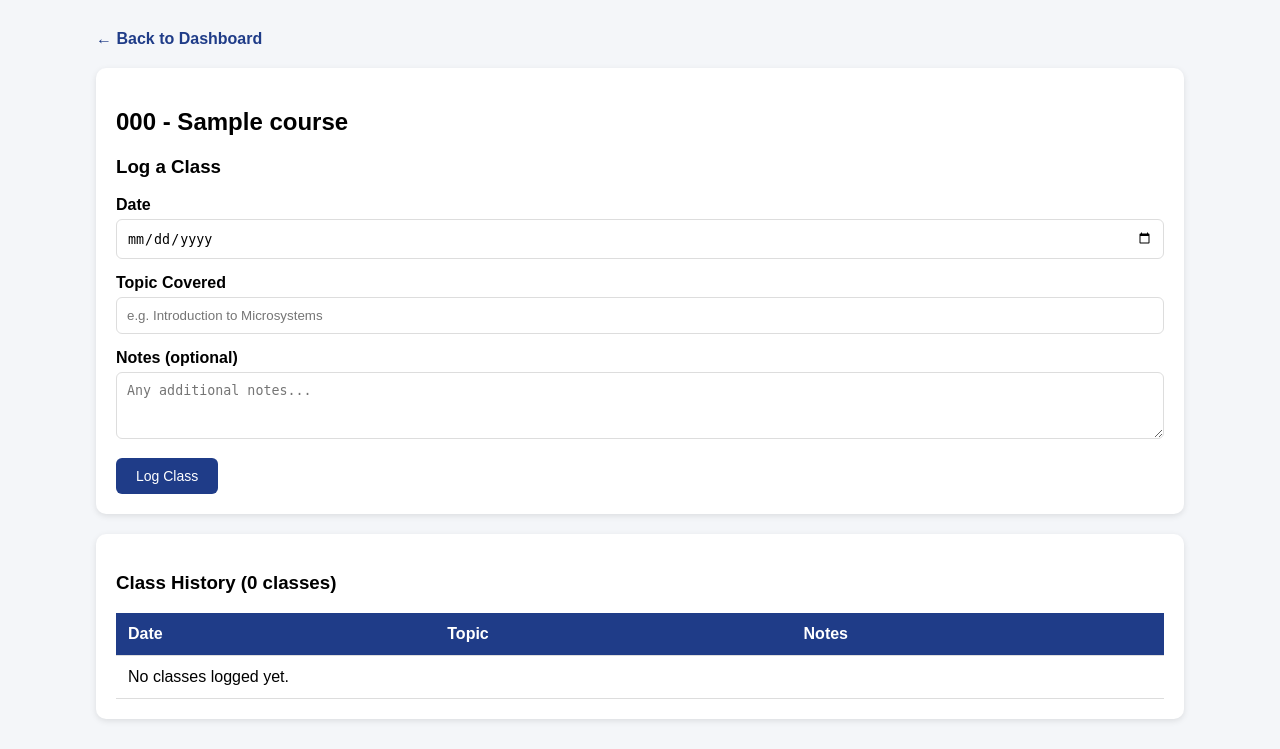
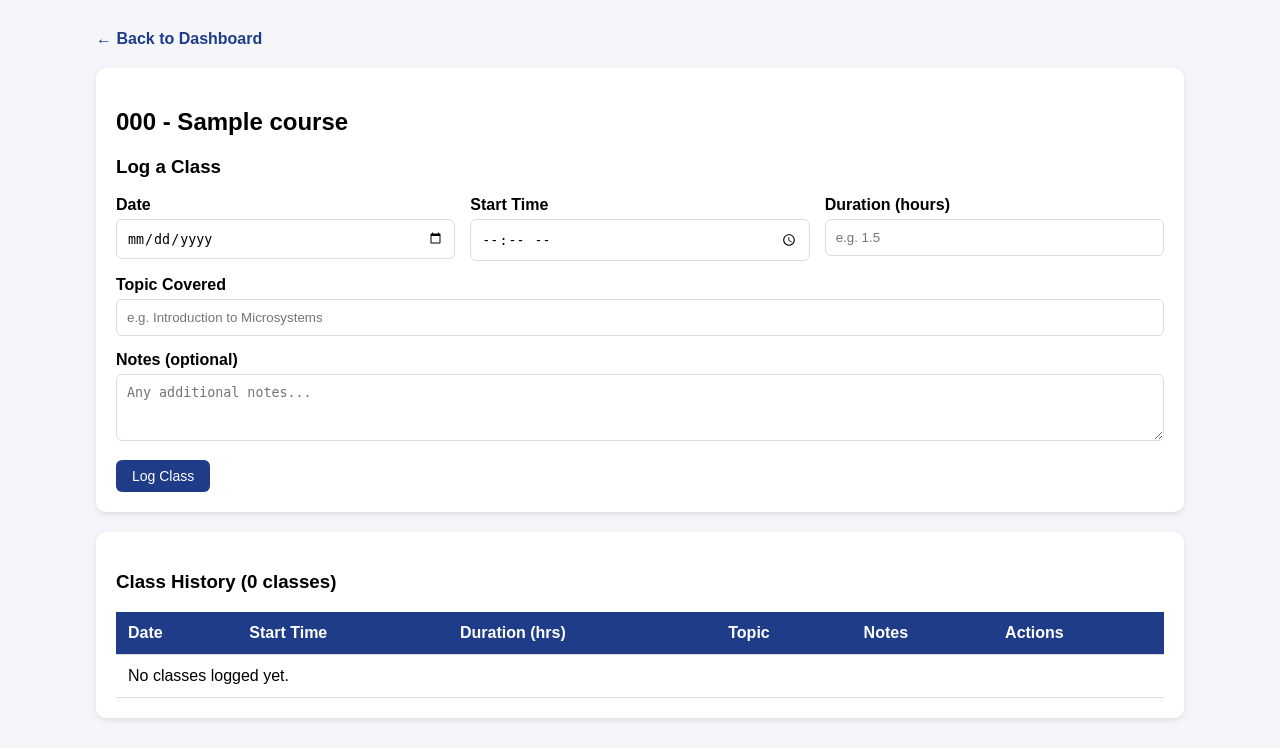
Before and after one commit to Stix084/gradebook-project, a Django app: page /lecturer/course/1/log/ in a window 1280 px wide. Shown: the part 108-857 px from the top of the page. After the commit the page ends 833 px from the top, so only its background shows below. Run offline with Django 5.2, Linux system fonts and the light colour scheme; a user stored in the database is signed in; tables that the repository leaves empty hold one stand-in row (values such as "Sample post"); data that the repository does not hold is empty.

Commit message:
add edit and delete to class log

```diff
--- a/courses/models.py
+++ b/courses/models.py
@@ -82,6 +82,12 @@ class ClassLog(models.Model):
         related_name="class_logs"
     )
     date = models.DateField()
+    start_time = models.TimeField()
+    duration = models.DecimalField(
+        max_digits=4,
+        decimal_places=1,
+        help_text="Duration in hours e.g. 1.5"
+    )
     topic = models.CharField(max_length=200)
     notes = models.TextField(blank=True, null=True)
     logged_at = models.DateTimeField(auto_now_add=True)
--- a/users/templates/lecturer/class_log.html
+++ b/users/templates/lecturer/class_log.html
@@ -15,9 +15,12 @@
         tr:hover { background: #f9f9f9; }
         .back { display: inline-block; margin-bottom: 20px; color: #1f3c88; text-decoration: none; font-weight: bold; }
         input, textarea { width: 100%; padding: 10px; margin-bottom: 15px; border: 1px solid #ddd; border-radius: 6px; box-sizing: border-box; }
-        .btn { background: #1f3c88; color: white; padding: 10px 20px; border: none; border-radius: 6px; cursor: pointer; font-size: 14px; }
-        .btn:hover { opacity: 0.9; }
+        .btn { background: #1f3c88; color: white; padding: 8px 16px; border: none; border-radius: 6px; cursor: pointer; font-size: 14px; }
+        .btn-edit { background: #f0a500; color: white; padding: 6px 12px; border: none; border-radius: 4px; cursor: pointer; }
+        .btn-delete { background: crimson; color: white; padding: 6px 12px; border: none; border-radius: 4px; cursor: pointer; }
+        .btn:hover, .btn-edit:hover, .btn-delete:hover { opacity: 0.9; }
         label { font-weight: bold; display: block; margin-bottom: 5px; }
+        .form-row { display: grid; grid-template-columns: 1fr 1fr 1fr; gap: 15px; }
     </style>
 </head>
 <body>
@@ -30,16 +33,52 @@
 
     <div class="card">
         <h2>{{ course.code }} - {{ course.name }}</h2>
-        <h3>Log a Class</h3>
+        <h3>{% if edit_log %}Edit Class Log{% else %}Log a Class{% endif %}</h3>
         <form method="post">
             {% csrf_token %}
+            {% if edit_log %}
+                <input type="hidden" name="log_id" value="{{ edit_log.id }}">
+                <div class="form-row">
+                    <div>
+                        <label>Date</label>
+                        <input type="date" name="date" value="{{ edit_log.date|date:'Y-m-d' }}" required>
+                    </div>
+                    <div>
+                        <label>Start Time</label>
+                        <input type="time" name="start_time" value="{{ edit_log.start_time|time:'H:i' }}" required>
+                    </div>
+                    <div>
+                        <label>Duration (hours)</label>
+                        <input type="number" name="duration" step="0.5" min="0.5" value="{{ edit_log.duration }}" required>
+                    </div>
+                </div>
+                <label>Topic Covered</label>
+                <input type="text" name="topic" value="{{ edit_log.topic }}" required>
+                <label>Notes (optional)</label>
+                <textarea name="notes" rows="3">{{ edit_log.notes }}</textarea>
+                <button type="submit" name="edit_log" class="btn">Save Changes</button>
+                <a href="{% url 'class_log' course.id %}" style="margin-left:10px; color:#1f3c88;">Cancel</a>
+            {% else %}
+                <div class="form-row">
+                    <div>
                         <label>Date</label>
                         <input type="date" name="date" required>
+                    </div>
+                    <div>
+                        <label>Start Time</label>
+                        <input type="time" name="start_time" required>
+                    </div>
+                    <div>
+                        <label>Duration (hours)</label>
+                        <input type="number" name="duration" step="0.5" min="0.5" placeholder="e.g. 1.5" required>
+                    </div>
+                </div>
                 <label>Topic Covered</label>
                 <input type="text" name="topic" placeholder="e.g. Introduction to Microsystems" required>
                 <label>Notes (optional)</label>
                 <textarea name="notes" rows="3" placeholder="Any additional notes..."></textarea>
-            <button type="submit" class="btn">Log Class</button>
+                <button type="submit" name="log_class" class="btn">Log Class</button>
+            {% endif %}
         </form>
     </div>
 
@@ -48,17 +87,33 @@
         <table>
             <tr>
                 <th>Date</th>
+                <th>Start Time</th>
+                <th>Duration (hrs)</th>
                 <th>Topic</th>
                 <th>Notes</th>
+                <th>Actions</th>
             </tr>
             {% for log in logs %}
             <tr>
                 <td>{{ log.date }}</td>
+                <td>{{ log.start_time|time:"H:i" }}</td>
+                <td>{{ log.duration }}</td>
                 <td>{{ log.topic }}</td>
                 <td>{{ log.notes|default:"-" }}</td>
+                <td>
+                    <a href="?edit={{ log.id }}">
+                        <button class="btn-edit">Edit</button>
+                    </a>
+                    <form method="post" style="display:inline;">
+                        {% csrf_token %}
+                        <input type="hidden" name="log_id" value="{{ log.id }}">
+                        <button type="submit" name="delete_log" class="btn-delete"
+                            onclick="return confirm('Delete this log?')">Delete</button>
+                    </form>
+                </td>
             </tr>
             {% empty %}
-            <tr><td colspan="3">No classes logged yet.</td></tr>
+            <tr><td colspan="6">No classes logged yet.</td></tr>
             {% endfor %}
         </table>
     </div>
--- a/users/views.py
+++ b/users/views.py
@@ -6,30 +6,59 @@ from courses.models import Course, Grade, Assessment, ClassLog
 from django.utils.dateparse import parse_date
 
 
+
 @login_required
 def class_log(request, id):
     course = get_object_or_404(Course, id=id, lecturer=request.user)
 
-    if request.method == "POST":
+    # Handle new log
+    if request.method == "POST" and "log_class" in request.POST:
         date = request.POST.get("date")
+        start_time = request.POST.get("start_time")
+        duration = request.POST.get("duration")
         topic = request.POST.get("topic")
         notes = request.POST.get("notes", "")
 
-        if date and topic:
+        if date and topic and start_time and duration:
             ClassLog.objects.create(
                 course=course,
                 lecturer=request.user,
                 date=parse_date(date),
+                start_time=start_time,
+                duration=duration,
                 topic=topic,
                 notes=notes
             )
 
+    # Handle edit
+    if request.method == "POST" and "edit_log" in request.POST:
+        log_id = request.POST.get("log_id")
+        log = get_object_or_404(ClassLog, id=log_id, lecturer=request.user)
+        log.date = parse_date(request.POST.get("date"))
+        log.start_time = request.POST.get("start_time")
+        log.duration = request.POST.get("duration")
+        log.topic = request.POST.get("topic")
+        log.notes = request.POST.get("notes", "")
+        log.save()
+
+    # Handle delete
+    if request.method == "POST" and "delete_log" in request.POST:
+        log_id = request.POST.get("log_id")
+        ClassLog.objects.filter(id=log_id, lecturer=request.user).delete()
+
     logs = ClassLog.objects.filter(course=course).order_by("-date")
+    edit_log = None
+    edit_id = request.GET.get("edit")
+    if edit_id:
+        edit_log = get_object_or_404(ClassLog, id=edit_id, lecturer=request.user)
 
     return render(request, "lecturer/class_log.html", {
         "course": course,
         "logs": logs,
+        "edit_log": edit_log,
     })
+
+#--------------------------------------------------------------
 
 
 def role_redirect(request):
```
Also changed, not shown: courses/migrations/0004_classlog_duration_classlog_start_time.py (added). Lines whose indentation alone changed are shown as unchanged.
